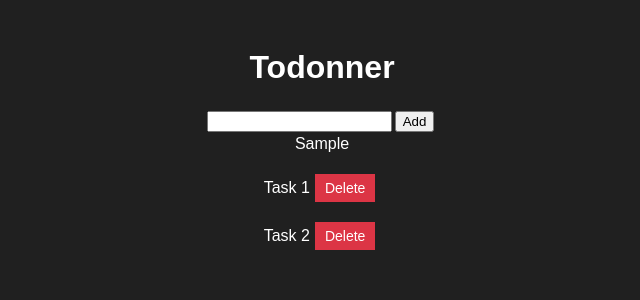
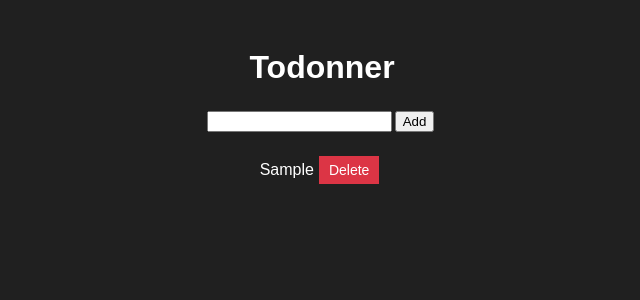
Before and after one commit to Kelamir/todonner, a React (Create React App) app: page / in a window 1280 px wide. Both pictures are taken after typing "Sample" into the empty fields and a click on the button "Add". Shown: the top 300 px of the page, without its empty margins (318-958 px from the left). Built offline with nearby package versions, Linux system fonts and the light colour scheme.

Commit message:
feat: display tasks from state as ul list

```diff
--- a/src/Main.tsx
+++ b/src/Main.tsx
@@ -25,7 +25,17 @@ function AddTaskForm() {
 function DisplayTasks() {
   const tasks = useStateBox((state) => state.tasksList);
 
-  return <div>{tasks}</div>;
+  return (
+    <>
+      <ul className="todo-list">
+        {tasks.map((task, i) => (
+          <li className="todo-item">
+            {task} <button>Delete</button>
+          </li>
+        ))}
+      </ul>
+    </>
+  );
 }
 
 function App() {
@@ -35,15 +45,6 @@ function App() {
 
       <AddTaskForm />
       <DisplayTasks />
-
-      <ul className="todo-list">
-        <li className="todo-item">
-          Task 1 <button>Delete</button>
-        </li>
-        <li className="todo-item">
-          Task 2 <button>Delete</button>
-        </li>
-      </ul>
     </div>
   );
 }
```
